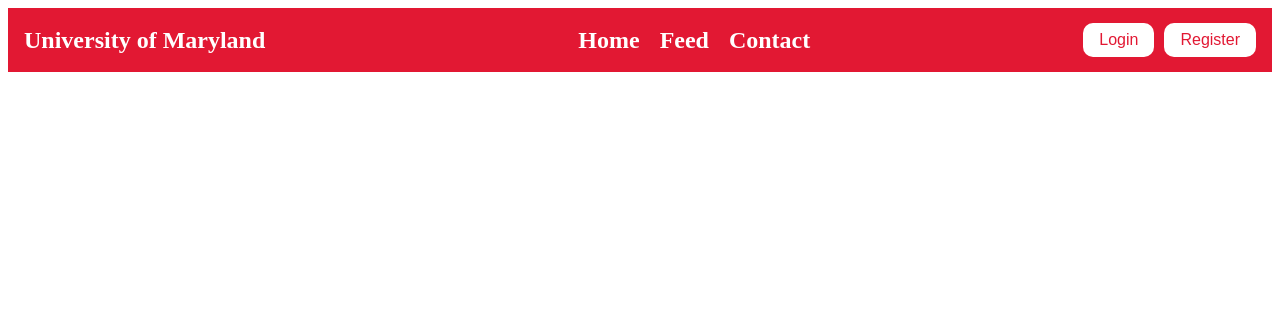
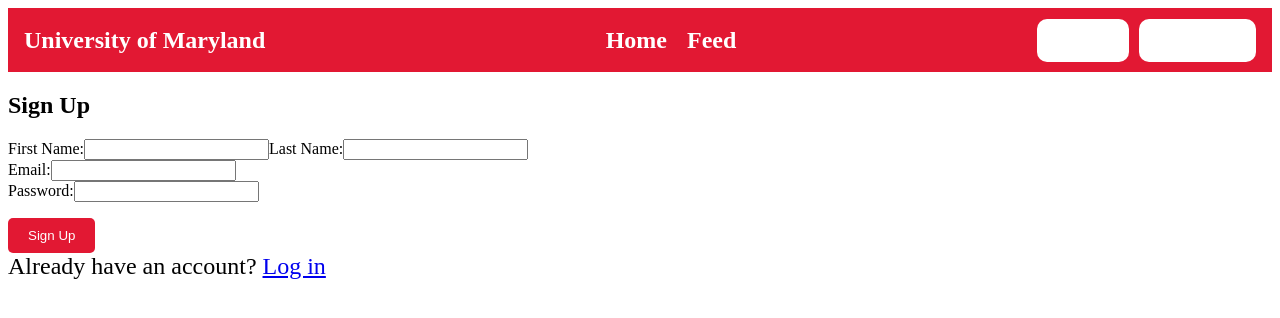
Before and after one commit to bduo10/umd-lost-and-found, a React (Vite) app in the folder react-frontend/: page /register in a window 1280 px wide. Shown: the top 318 px of the page. Built offline with nearby package versions, Linux system fonts and the light colour scheme.

Commit message:
login and register forms created

```diff
--- a/react-frontend/src/App.tsx
+++ b/react-frontend/src/App.tsx
@@ -5,17 +5,25 @@
 import Home from './components/Home/Home'
 import Navbar from './components/Navbar/Navbar'
 import Feed from './components/Feed/Feed'
+import Login from './components/AuthForm/Login'
+import Register from './components/AuthForm/Register'
 import { Routes, Route } from 'react-router-dom'
 
 function App() {
+  const [isLoggedIn, setIsLoggedIn] = useState<boolean>(false);
 
   return (
     <>
-    <Navbar/>
+    <Navbar
+      isLoggedIn={isLoggedIn}
+      setIsLoggedIn={setIsLoggedIn}
+    />
     <div className="container">
       <Routes>
         <Route path="/" element={<Home/>} />
         <Route path="/feed" element={<Feed />} />
+        <Route path="/login" element={<Login />} />
+        <Route path="/register" element={<Register />} />
       </Routes>
     </div>
     </>
--- /dev/null
+++ b/react-frontend/src/components/AuthForm/Login.tsx
@@ -0,0 +1,38 @@
+import './AuthForm.css';
+import React, { useState } from 'react';
+import { NavLink } from 'react-router-dom';
+
+export default function Login() {
+    const [email, setEmail] = useState('');
+    const [password, setPassword] = useState('');
+    const [error, setError] = useState('');
+
+    return (
+        <div className="login-form-container">
+            <form>
+                <h2>Login</h2>
+                <div className="form-group">
+                    <label htmlFor="email">Email:</label>
+                    <input
+                        type="email"
+                        id="email"
+                        onChange={(e) => setEmail(e.target.value)}
+                        required
+                    />
+                </div>
+                <div className="form-group">
+                    <label htmlFor="password">Password:</label>
+                    <input
+                        type="password"
+                        id="password"
+                        onChange={(e) => setPassword(e.target.value)}
+                        required
+                    />
+                </div>
+                <button type="submit">Login</button>
+                {error && <p className="error">{error}</p>}
+                <p>Don't have an account? <NavLink to="/register">Sign up</NavLink></p>
+            </form>
+        </div>
+    );
+}
--- /dev/null
+++ b/react-frontend/src/components/AuthForm/Register.tsx
@@ -0,0 +1,55 @@
+import './AuthForm.css';
+import React, { useState } from 'react';
+import { NavLink } from 'react-router-dom';
+
+export default function Register() {
+    const [username, setUsername] = useState('');
+    const [email, setEmail] = useState('');
+    const [password, setPassword] = useState('');
+    const [error, setError] = useState('');
+
+    return (
+        <div className="auth-form-container">
+            <form>
+                <h2>Sign Up</h2>
+                <div className="form-group">
+                    <label htmlFor="firstName">First Name:</label>
+                    <input
+                        type="text"
+                        id="firstName"
+                        onChange={(e) => setUsername(e.target.value)}
+                        required
+                    />
+                    <label htmlFor="lastName">Last Name:</label>
+                    <input
+                        type="text"
+                        id="lastName"
+                        onChange={(e) => setEmail(e.target.value)}
+                        required
+                    />
+                </div>
+                <div className="form-group">
+                    <label htmlFor="email">Email:</label>
+                    <input
+                        type="email"
+                        id="email"
+                        onChange={(e) => setEmail(e.target.value)}
+                        required
+                    />
+                </div>
+                <div className="form-group">
+                    <label htmlFor="password">Password:</label>
+                    <input
+                        type="password"
+                        id="password"
+                        onChange={(e) => setPassword(e.target.value)}
+                        required
+                    />
+                </div>
+                <button type="submit">Sign Up</button>
+                {error && <p className="error">{error}</p>}
+                <p>Already have an account? <NavLink to="/login">Log in</NavLink></p>
+            </form>
+        </div>
+    )
+}
--- a/react-frontend/src/components/Feed/Feed.tsx
+++ b/react-frontend/src/components/Feed/Feed.tsx
@@ -12,6 +12,7 @@
 
     useEffect(() => {
         const fetchPosts = async () => {
+            setIsLoading(true);
             try {
                 const response = await fetch('http://localhost:8080/api/v1/posts/all');
                 if (!response.ok) {
@@ -26,6 +27,7 @@
                 setIsLoading(false);
             }
         };
+
         fetchPosts();
     }, []);
 
--- a/react-frontend/src/components/Home/Home.css
+++ b/react-frontend/src/components/Home/Home.css
@@ -53,7 +53,7 @@
 
 
 .home {
-    border: solid;
+    border: 5px solid;
     border-radius: 10px;
     margin: 2em 10em;
     padding: 0 2em;
--- a/react-frontend/src/components/Navbar/Navbar.tsx
+++ b/react-frontend/src/components/Navbar/Navbar.tsx
@@ -2,8 +2,12 @@
 import "./Navbar.css";
 import { NavLink } from "react-router-dom";
 
-export default function Navbar() {
-  const [isLoggedIn, setIsLoggedIn] = useState<boolean>(false);
+interface NavbarProps {
+  isLoggedIn: boolean;
+  setIsLoggedIn?: (isLoggedIn: boolean) => void;
+}
+
+export default function Navbar({ isLoggedIn, setIsLoggedIn }: NavbarProps) {
 
   return (
     <nav className="navbar">
@@ -18,9 +22,6 @@
           <li>
             <NavLink to="/feed">Feed</NavLink>
           </li>
-          <li>
-            <NavLink to="/contact">Contact</NavLink>
-          </li>
         </ul>
       </div>
       {isLoggedIn ? (
@@ -30,8 +31,8 @@
         </div>
       ) : (
         <div className="navbar-right">
-          <button className="login" onClick={() => setIsLoggedIn(true)}>Login</button>
-          <button className="register">Register</button>
+          <NavLink to="/login" className="login">Login</NavLink>
+          <NavLink to="/register" className="register">Register</NavLink>
         </div>
       )}
     </nav>
--- a/react-frontend/src/components/Post/Post.tsx
+++ b/react-frontend/src/components/Post/Post.tsx
@@ -2,14 +2,14 @@
 import type { PostProps } from '../../types/post';
 import { useEffect, useState } from 'react';
 
-export default function Post(
-    post : PostProps) {
+export default function Post(post : PostProps) {
+
     const [imageUrl, setImageUrl] = useState<string | null>(null);
     const [isLoading, setIsLoading] = useState<boolean>(false);
 
     useEffect(() => {
-        setIsLoading(true);
         if (post.image) {
+            setIsLoading(true);
             fetch(`http://localhost:8080/api/v1/posts/${post.id}/image`)
                 .then(res => res.blob())
                 .then(blob => {
@@ -23,6 +23,11 @@
                 .finally(() => {
                     setIsLoading(false);
                 });
+        }
+        return () => {
+            if (imageUrl) {
+                URL.revokeObjectURL(imageUrl);
+            }
         }
     }, [post.id]);
 
--- a/react-frontend/src/components/Post/PostForm.tsx
+++ b/react-frontend/src/components/Post/PostForm.tsx
@@ -22,17 +22,18 @@
         }
 
         try {
+            const formData = new FormData();
+            formData.append('itemType', itemType);
+            formData.append('content', content);
+            formData.append('author', author);
+            if (imageFile) {
+                formData.append('image', imageFile);
+            }
             const response = await fetch('http://localhost:8080/api/v1/posts', {
                 method: 'POST',
-                headers: {
-                    'Content-Type': 'application/json',
-                },
-                body: JSON.stringify({
-                    itemType,
-                    content,
-                    author
-                }),
+                body: formData,
             });
+
 
             if (!response.ok) {
                 throw new Error('Network response was not ok');
@@ -40,7 +41,6 @@
 
             const data = await response.json();
             console.log('Post created:', data);
-            // Reset form fields
             setItemType('');
             setContent('');
             setAuthor('');
@@ -98,6 +98,7 @@
                         <input
                             type="file"
                             id="fileUpload"
+                            onChange={handleImageChange}
                         />
                     </label>
                 </div>
```
Also changed, not shown: react-frontend/src/components/AuthForm/AuthForm.css (added).
